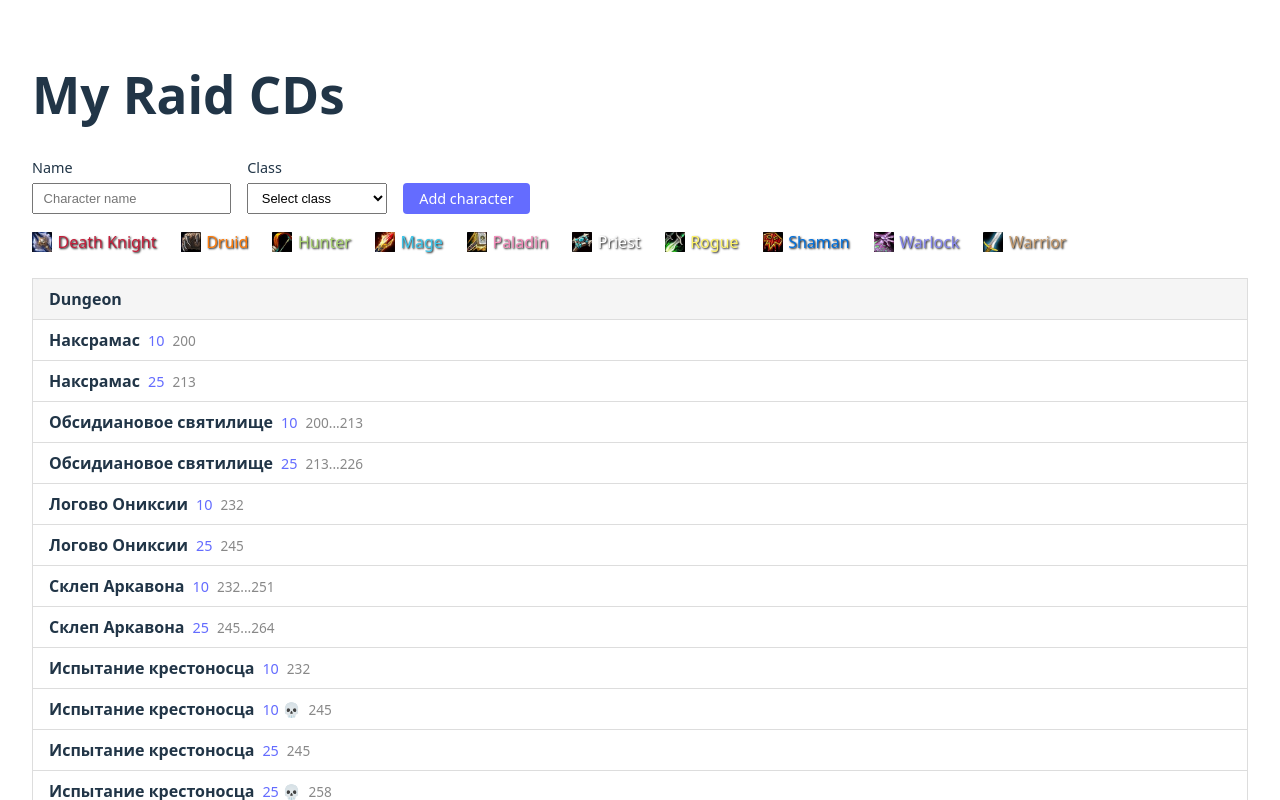
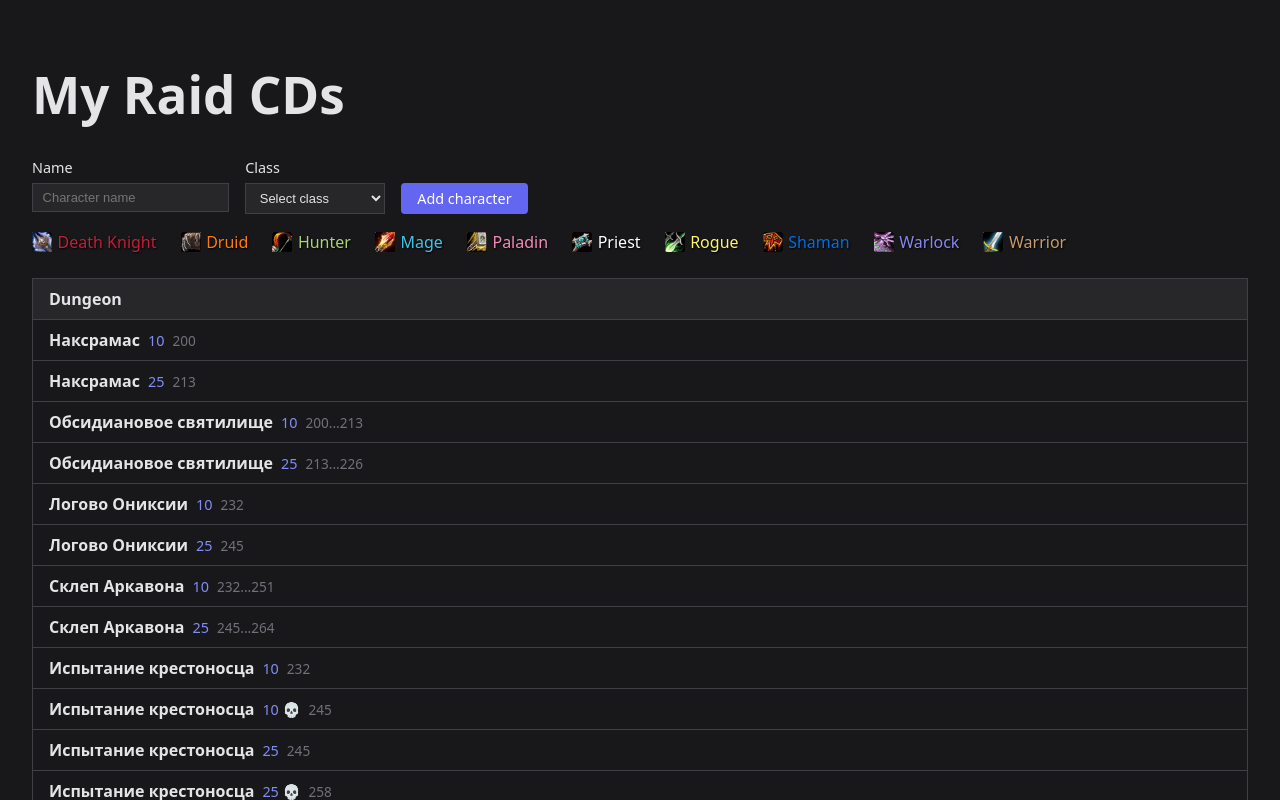
Before and after one commit to sergimax/my-raid-cds, a React (Vite) app: page / in a window 1280 px wide. Shown: the top 800 px of the page. Built offline with nearby package versions, Linux system fonts and the light colour scheme.

Commit message:
style(app): update color scheme to dark mode and enhance button styles for improved UI

```diff
--- a/index.html
+++ b/index.html
@@ -4,7 +4,7 @@
     <meta charset="UTF-8" />
     <link rel="icon" type="image/svg+xml" href="/vite.svg" />
     <meta name="viewport" content="width=device-width, initial-scale=1.0" />
-    <meta name="color-scheme" content="light" />
+    <meta name="color-scheme" content="dark" />
     <title>My Raid CDs</title>
   </head>
   <body>
--- a/src/App.css
+++ b/src/App.css
@@ -24,6 +24,9 @@
   padding: 0.4rem 0.6rem;
   font-size: 0.9em;
   min-width: 140px;
+  background-color: #27272a;
+  border: 1px solid #3f3f46;
+  color: #e4e4e7;
 }
 
 .add-character-btn {
@@ -31,14 +34,14 @@
   padding: 0.4rem 1rem;
   font-size: 0.9em;
   cursor: pointer;
-  background: #646cff;
+  background: #6366f1;
   color: white;
   border: none;
   border-radius: 4px;
 }
 
 .add-character-btn:hover {
-  background: #535bf2;
+  background: #4f46e5;
 }
 
 .character-list {
@@ -55,8 +58,8 @@
   align-items: center;
   gap: 0.5rem 1rem;
   padding: 0.5rem 0.75rem;
-  background: #f9f9f9;
-  border: 1px solid #e0e0e0;
+  background: #27272a;
+  border: 1px solid #3f3f46;
   border-radius: 4px;
 }
 
@@ -66,7 +69,7 @@
 
 .character-record-class {
   font-size: 0.9em;
-  color: #666;
+  color: #a1a1aa;
 }
 
 .delete-character-btn {
@@ -74,14 +77,14 @@
   padding: 0.25rem 0.6rem;
   font-size: 0.85em;
   cursor: pointer;
-  background: #e74c3c;
+  background: #dc2626;
   color: white;
   border: none;
   border-radius: 4px;
 }
 
 .delete-character-btn:hover {
-  background: #c0392b;
+  background: #b91c1c;
 }
 
 .class-list {
@@ -117,28 +120,28 @@ th,
 td {
   padding: 0.5rem 1rem;
   text-align: left;
-  border: 1px solid #ddd;
+  border: 1px solid #3f3f46;
 }
 
 th {
-  background: #f5f5f5;
+  background: #27272a;
 }
 
 .dungeon-name {
   font-weight: 600;
-  color: #213547;
+  color: #e4e4e7;
 }
 
 .dungeon-mode {
   margin-left: 0.5rem;
   font-size: 0.9em;
-  color: #646cff;
+  color: #818cf8;
 }
 
 .dungeon-item-level {
   margin-left: 0.5rem;
   font-size: 0.85em;
-  color: #888;
+  color: #71717a;
 }
 
 .dungeon-table-character-header {
--- a/src/index.css
+++ b/src/index.css
@@ -3,9 +3,9 @@
   line-height: 1.5;
   font-weight: 400;
 
-  color-scheme: light;
-  color: #213547;
-  background-color: #ffffff;
+  color-scheme: dark;
+  color: #e4e4e7;
+  background-color: #18181b;
 
   font-synthesis: none;
   text-rendering: optimizeLegibility;
@@ -15,11 +15,11 @@
 
 a {
   font-weight: 500;
-  color: #646cff;
+  color: #818cf8;
   text-decoration: inherit;
 }
 a:hover {
-  color: #747bff;
+  color: #a5b4fc;
 }
 
 body {
@@ -40,12 +40,13 @@ button {
   font-size: 1em;
   font-weight: 500;
   font-family: inherit;
-  background-color: #f9f9f9;
+  background-color: #27272a;
+  color: #e4e4e7;
   cursor: pointer;
   transition: border-color 0.25s;
 }
 button:hover {
-  border-color: #646cff;
+  border-color: #818cf8;
 }
 button:focus,
 button:focus-visible {
```
